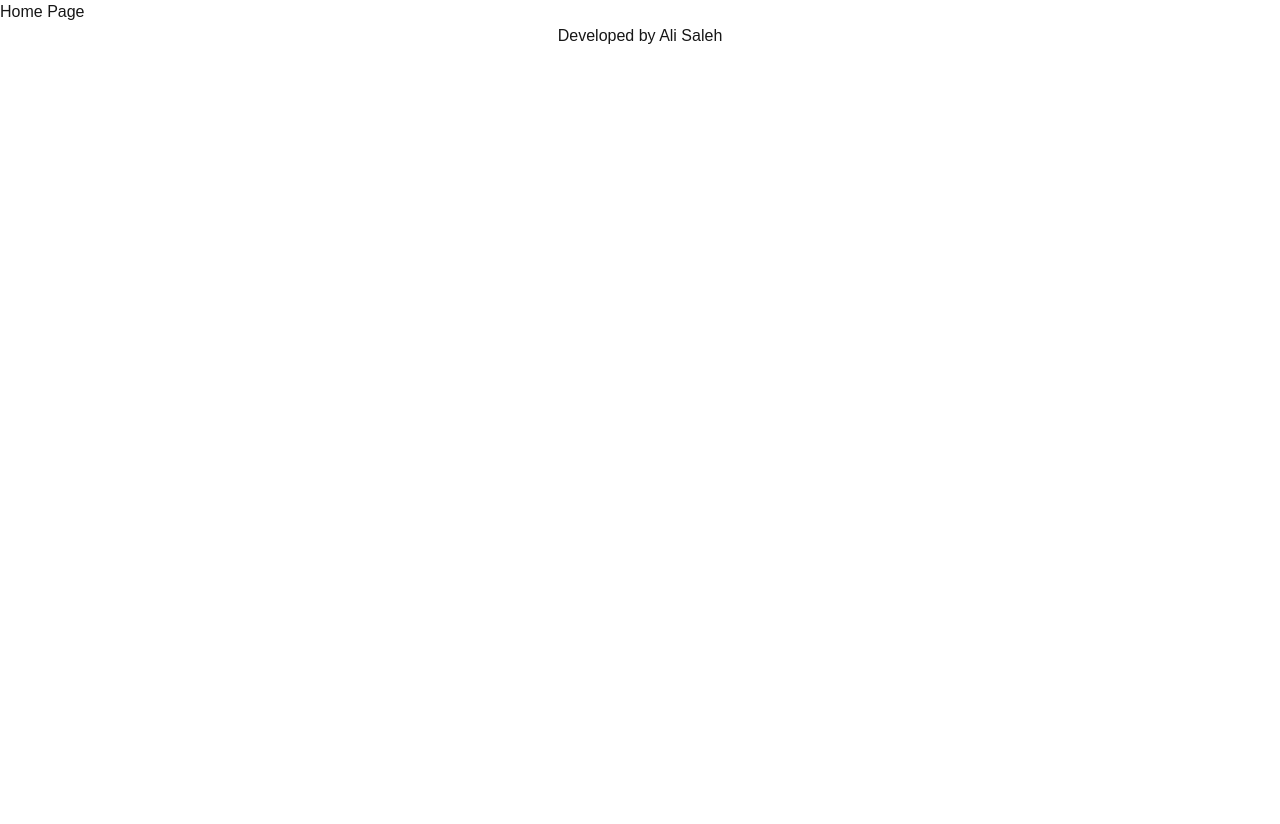
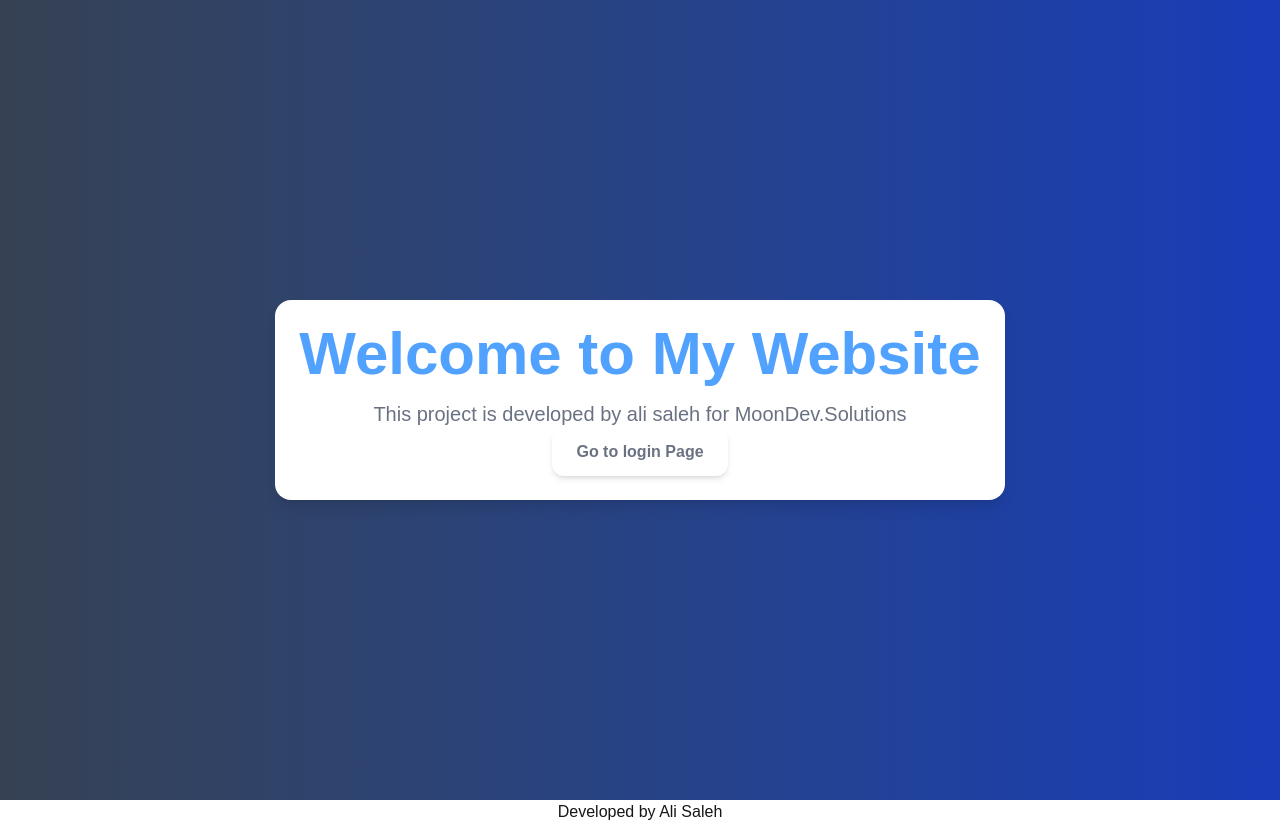
Before and after one commit to itsalisaleh/auth-supabase, a Next.js app: page / in a window 1280 px wide. Before the commit the page ends 800 px from the top, so only its background shows below. Built offline with nearby package versions, Linux system fonts and the light colour scheme.

Commit message:
fix errors

```diff
--- a/app/page.tsx
+++ b/app/page.tsx
@@ -1,11 +1,18 @@
-import React from 'react'
+"use client"
+import Link from 'next/link';
 
-const Page = () => {
-  return (
-    <div>
-        <h1>Home Page</h1>
-    </div>
-  )
-}
 
-export default Page
+export default function Home() {
+
+    return (
+      <div className="flex items-center justify-center h-screen bg-gradient-to-r from-gray-700 to-blue-800 text-white">
+        <div className="text-center p-6 bg-white bg-opacity-20 backdrop-blur-md rounded-2xl shadow-lg">
+          <h1 className="text-4xl md:text-6xl font-bold mb-4 text-blue-400">Welcome to My Website</h1>
+          <p className="text-lg md:text-xl text-gray-500">This project is developed by ali saleh for MoonDev.Solutions</p>
+          <Link href="/login">
+          <button className="px-6 py-3 bg-white text-gray-500 font-semibold rounded-xl shadow-md hover:bg-gray-200 transition">Go to login Page</button>
+        </Link>
+        </div>
+      </div>
+    );
+  }
```
